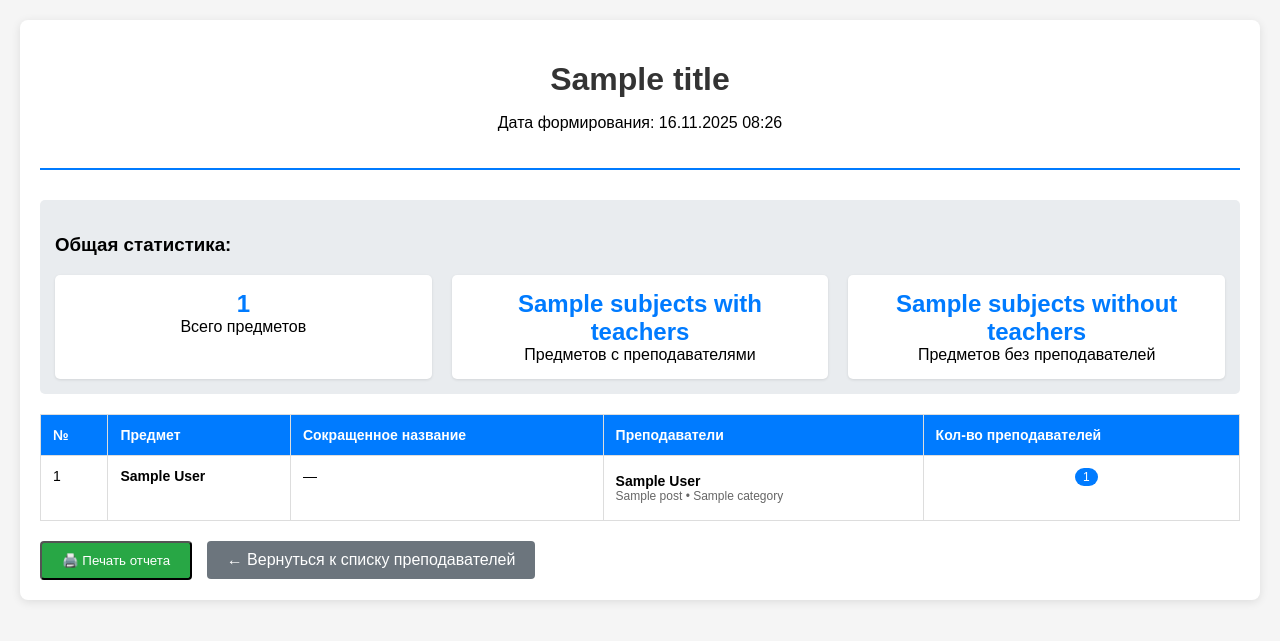
After one commit to trapluvver/school_web, a Django app: template school_web/main/templates/admin/teachers/subjects_teachers_report.html in a window 1280 px wide. The commit adds this page. Shown: the top 641 px of the page. Run offline with Django 5.2, Linux system fonts and the light colour scheme; the template is opened without the code that fills it: most values are stand-ins (such as "Sample title", 1, 10 or a date in 2020).

Commit message:
Добавил два отчета. О преподаваемых дисциплинах и о преподавательском составе. Все работает. Даже с печатью!

```diff
--- /dev/null
+++ b/school_web/main/templates/admin/teachers/subjects_teachers_report.html
@@ -0,0 +1,213 @@
+<!DOCTYPE html>
+<html lang="ru">
+<head>
+    <meta charset="UTF-8">
+    <title>{{ title }}</title>
+    <style>
+        body {
+            font-family: Arial, sans-serif;
+            margin: 20px;
+            background-color: #f5f5f5;
+        }
+        .container {
+            max-width: 1200px;
+            margin: 0 auto;
+            background: white;
+            padding: 20px;
+            border-radius: 8px;
+            box-shadow: 0 2px 10px rgba(0,0,0,0.1);
+        }
+        .header {
+            text-align: center;
+            margin-bottom: 30px;
+            padding-bottom: 20px;
+            border-bottom: 2px solid #007bff;
+        }
+        .header h1 {
+            color: #333;
+            margin-bottom: 10px;
+        }
+        .summary {
+            background: #e9ecef;
+            padding: 15px;
+            border-radius: 5px;
+            margin-bottom: 20px;
+        }
+        .stats-grid {
+            display: grid;
+            grid-template-columns: repeat(3, 1fr);
+            gap: 20px;
+            margin-top: 15px;
+        }
+        .stat-card {
+            background: white;
+            padding: 15px;
+            border-radius: 5px;
+            text-align: center;
+            box-shadow: 0 1px 3px rgba(0,0,0,0.1);
+        }
+        .stat-number {
+            font-size: 24px;
+            font-weight: bold;
+            color: #007bff;
+        }
+        .subject-table {
+            width: 100%;
+            border-collapse: collapse;
+            margin-top: 20px;
+            font-size: 14px;
+        }
+        .subject-table th,
+        .subject-table td {
+            border: 1px solid #ddd;
+            padding: 12px;
+            text-align: left;
+            vertical-align: top;
+        }
+        .subject-table th {
+            background-color: #007bff;
+            color: white;
+            font-weight: bold;
+        }
+        .subject-table tr:nth-child(even) {
+            background-color: #f8f9fa;
+        }
+        .teacher-list {
+            list-style: none;
+            padding: 0;
+            margin: 0;
+        }
+        .teacher-item {
+            padding: 5px 0;
+            border-bottom: 1px solid #eee;
+        }
+        .teacher-item:last-child {
+            border-bottom: none;
+        }
+        .teacher-name {
+            font-weight: bold;
+        }
+        .teacher-info {
+            font-size: 12px;
+            color: #666;
+        }
+        .no-teachers {
+            color: #6c757d;
+            font-style: italic;
+        }
+        .back-button {
+            display: inline-block;
+            margin-top: 20px;
+            padding: 10px 20px;
+            background: #6c757d;
+            color: white;
+            text-decoration: none;
+            border-radius: 4px;
+        }
+        .back-button:hover {
+            background: #545b62;
+        }
+        .print-button {
+            display: inline-block;
+            margin-top: 20px;
+            padding: 10px 20px;
+            background: #28a745;
+            color: white;
+            text-decoration: none;
+            border-radius: 4px;
+            margin-right: 10px;
+        }
+        .teachers-count {
+            display: inline-block;
+            background: #007bff;
+            color: white;
+            padding: 2px 8px;
+            border-radius: 12px;
+            font-size: 12px;
+            margin-left: 10px;
+        }
+    </style>
+</head>
+<body>
+    <div class="container">
+        <div class="header">
+            <h1>{{ title }}</h1>
+            <p>Дата формирования: {% now "d.m.Y H:i" %}</p>
+        </div>
+
+        <div class="summary">
+            <h3>Общая статистика:</h3>
+            <div class="stats-grid">
+                <div class="stat-card">
+                    <div class="stat-number">{{ total_subjects }}</div>
+                    <div>Всего предметов</div>
+                </div>
+                <div class="stat-card">
+                    <div class="stat-number">{{ subjects_with_teachers }}</div>
+                    <div>Предметов с преподавателями</div>
+                </div>
+                <div class="stat-card">
+                    <div class="stat-number">{{ subjects_without_teachers }}</div>
+                    <div>Предметов без преподавателей</div>
+                </div>
+            </div>
+        </div>
+
+        {% if subject_data %}
+        <table class="subject-table">
+            <thead>
+                <tr>
+                    <th>№</th>
+                    <th>Предмет</th>
+                    <th>Сокращенное название</th>
+                    <th>Преподаватели</th>
+                    <th>Кол-во преподавателей</th>
+                </tr>
+            </thead>
+            <tbody>
+                {% for data in subject_data %}
+                <tr>
+                    <td>{{ forloop.counter }}</td>
+                    <td>
+                        <strong>{{ data.subject.full_name }}</strong>
+                    </td>
+                    <td>{{ data.subject.short_name|default:"—" }}</td>
+                    <td>
+                        {% if data.teachers %}
+                            <ul class="teacher-list">
+                                {% for teacher in data.teachers %}
+                                <li class="teacher-item">
+                                    <span class="teacher-name">{{ teacher.full_name }}</span>
+                                    <div class="teacher-info">
+                                        {{ teacher.post }}{% if teacher.category %} • {{ teacher.category }}{% endif %}
+                                    </div>
+                                </li>
+                                {% endfor %}
+                            </ul>
+                        {% else %}
+                            <span class="no-teachers">Нет назначенных преподавателей</span>
+                        {% endif %}
+                    </td>
+                    <td style="text-align: center;">
+                        <span class="teachers-count">{{ data.teachers_count }}</span>
+                    </td>
+                </tr>
+                {% endfor %}
+            </tbody>
+        </table>
+        {% else %}
+        <div style="text-align: center; padding: 40px; color: #6c757d;">
+            <h3>Нет данных о предметах</h3>
+            <p>В базе данных не найдено записей о предметах.</p>
+        </div>
+        {% endif %}
+
+        <div>
+            <button onclick="window.print()" class="print-button">🖨️ Печать отчета</button>
+            <a href="{% url 'admin:main_teacher_changelist' %}" class="back-button">
+                ← Вернуться к списку преподавателей
+            </a>
+        </div>
+    </div>
+</body>
+</html>
--- a/school_web/main/templates/admin/teachers/teacher_change_list.html
+++ b/school_web/main/templates/admin/teachers/teacher_change_list.html
@@ -13,6 +13,12 @@
             📊 Отчет о преподавательском составе
         </a>
 
+        <a href="/admin/main/teacher/subjects-teachers-report/"
+           class="button"
+           style="background: #28a745; color: white; padding: 12px 20px; text-decoration: none; border-radius: 4px; font-size: 16px;">
+            📊 Отчет о преподаваемых дисциплинах
+        </a>
+
        </div>
 </div>
 
```
Also changed, not shown: school_web/main/admin.py (+41 -19 lines), school_web/db.sqlite3.
